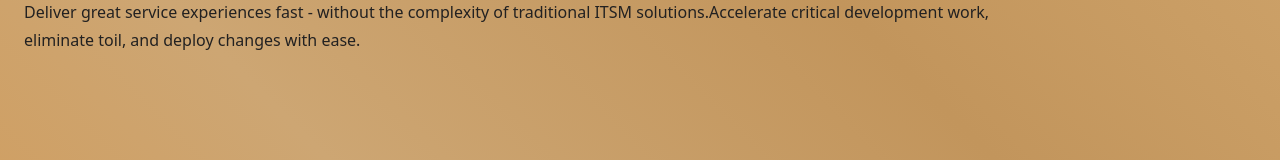
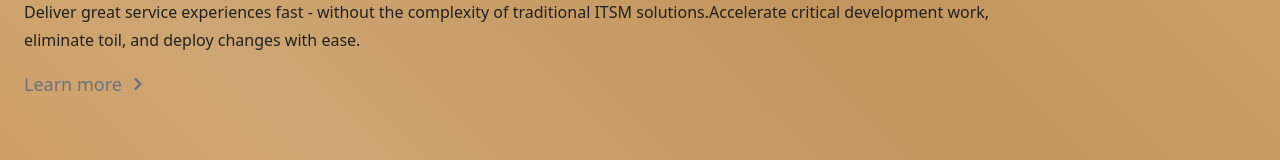
Before and after one commit to Raphaelpmros/Library, a React (Vite) app in the folder frontEnd/: page /about in a window 1280 px wide. Shown: the part 286-446 px from the top of the page. Built offline with nearby package versions, Linux system fonts and the light colour scheme.

Commit message:
criando link na home para a pagina about e para a pagina register

```diff
--- a/frontEnd/src/pages/about/about.jsx
+++ b/frontEnd/src/pages/about/about.jsx
@@ -21,8 +21,8 @@ export default function about() {
             traditional ITSM solutions.Accelerate critical development work,
             eliminate toil, and deploy changes with ease.
           </p>
-          {/* <a
-            href="localhost:8000/user/new"
+          <a
+            href="/users/new"
             className="inline-flex items-center font-medium text-primary-600 hover:text-primary-800 dark:text-primary-500 dark:hover:text-primary-700"
           >
             Learn more
@@ -38,7 +38,7 @@ export default function about() {
                 clip-rule="evenodd"
               ></path>
             </svg>
-          </a> */}
+          </a>
         </div>
       </div>
     </section>
--- a/frontEnd/src/pages/home/home.jsx
+++ b/frontEnd/src/pages/home/home.jsx
@@ -8,7 +8,7 @@ export default function Home() {
                 <div>
                     <h2 className={styles.title}>Welcome to the <span>mystic library</span></h2>
                     <p className="mb-4">This library belong to those how think knowledge shoud be free an acessible to all that wants to find the path of the wise.</p>
-                    <p>In the <span>mystic library</span> no one will charge you to get any book, no one will sell you courses full of empty promisses. You want to be part of our comunity? Click to register or read more about us!</p>
+                    <p>In the <span>mystic library</span> no one will charge you to get any book, no one will sell you courses full of empty promisses. You want to be part of our comunity? <a href="/users/new" className="hover:text-blue-800 italic font-bold">Click to register</a> or read more <a href="/about" className="hover:text-blue-800 italic font-bold">about us</a>!</p>
                 </div>
                 <div className="grid grid-cols-2 gap-4 mt-8">
                     <img className="w-full rounded-lg" src="https://i.pinimg.com/564x/a0/0c/1c/a00c1ce74da914060b26f6bda5855a0d.jpg" alt="office content 1"/>
```
Also changed, not shown: frontEnd/src/pages/home/Home.module.css (line endings or trailing spaces), 1 other file (tests, documents, lock files or other folders).
